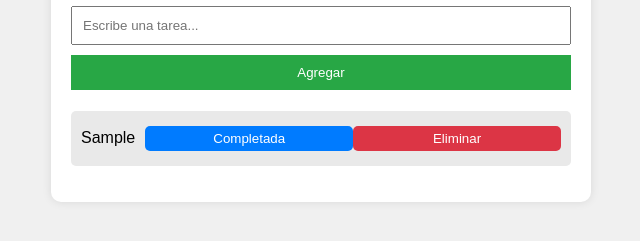
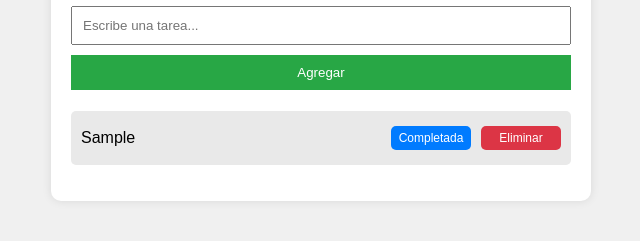
Before and after one commit to CesarMartel/gestor-tareas-simple-equipo3, a plain HTML site: page index.html in a window 1280 px wide. Both pictures are taken after typing "Sample" into the empty fields and a click on the button "Agregar". Shown: the part 127-368 px from the top of the page, without its empty margins (319-959 px from the left). Drawn offline with Linux system fonts and the light colour scheme.

Commit message:
commit funcionalidad y organizacion

```diff
--- a/Style.css
+++ b/Style.css
@@ -44,6 +44,13 @@ li {
   justify-content: space-between;
   align-items: center;
   border-radius: 5px;
+  gap: 10px;
+}
+
+li span {
+  flex: 1;
+  word-break: break-word;
+  overflow-wrap: break-word;
 }
 
 .completed {
@@ -51,23 +58,26 @@ li {
   color: gray;
 }
 
-.delete-btn {
+.delete-btn, .complete-btn {
+  width: 80px;
+  font-size: 12px;
+  text-align: center;
   background-color: #dc3545;
   color: white;
   border: none;
-  padding: 5px 10px;
+  padding: 5px;
   cursor: pointer;
   border-radius: 5px;
+  flex-shrink: 0;
 }
 
 .complete-btn {
   background-color: #007bff;
-  color: white;
-  border: none;
-  margin-left: 10px;
-  padding: 5px 10px;
-  border-radius: 5px;
-  cursor: pointer;
+  margin-left: 5px;
+}
+
+.delete-btn:hover {
+  background-color: #c82333;
 }
 
 .complete-btn:hover {
```
Also changed, not shown: index.html (line endings or trailing spaces).
